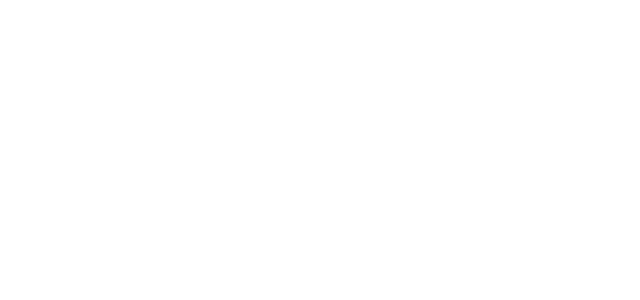
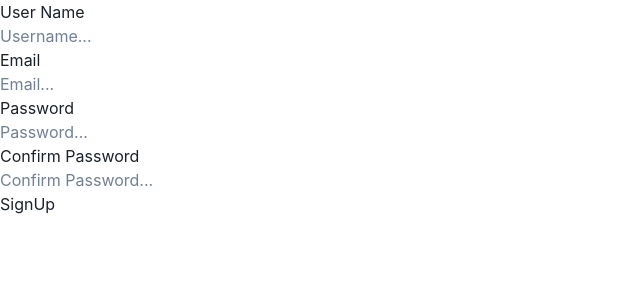
Before and after one commit to Somavik99/LogIn_SignUpUI, a React (Vite) app: page / in a window 1280 px wide. Shown: the top 300 px of the page, without its empty margins (0-640 px from the left). Built offline with nearby package versions, Linux system fonts and the light colour scheme.

Commit message:
SignUp functionality complete

```diff
--- a/src/Components/Login/Login.jsx
+++ b/src/Components/Login/Login.jsx
@@ -117,7 +117,7 @@
 
           <div className="btnSubmit">
             <button className="btn" type="submit" onClick={LoginForm}>
-              Submit
+          LogIn
             </button>
           </div>
         </form>
--- a/src/Components/SignUp/SignUp.jsx
+++ b/src/Components/SignUp/SignUp.jsx
@@ -1,30 +1,141 @@
-
+import { useState } from "react";
+import { ToastContainer, toast } from "react-toastify";
 
 const SignUp = () => {
+  const [UserInput, setUserInput] = useState({
+    uName: "",
+    eMail: "",
+    pass: "",
+    conPass: "",
+  });
+
+const [StoreData,setStoreData] = useState([]);
+
+  const userRegex = new RegExp(
+    /^(?=.*[a-z])(?=.*[A-Z])(?=.*\d)(?=.*[$@$!%*?&])[A-Za-z\d$@$!%*?&]{8,24}/
+  );
+
+  const emailRegex = new RegExp(
+    "^[a-zA-Z0-9.!#$%&’*+/=?^_`{|}~-]+@[a-zA-Z0-9-]+(?:.[a-zA-Z0-9-]+)*$"
+  );
+  const passRegex = new RegExp(
+    /^(?=.*[a-z])(?=.*[A-Z])(?=.*\d)(?=.*[$@$!%*?&])[A-Za-z\d$@$!%*?&]{8,24}/
+  );
+
+  const SignUpFomSubmit = () => {
+    const { uName, eMail, pass, conPass } = UserInput;
+
+    if (!uName.match(userRegex)) {
+      toast.error(" ", {
+        position: "top-center",
+      });
+    } else if (!eMail.match(emailRegex)) {
+      toast.error(" ", {
+        position: "top-center",
+      });
+    } else if (!pass.match(passRegex)) {
+      toast.error(" ", {
+        position: "top-center",
+      });
+    } else if (conPass !== pass) {
+      toast.error(" ", {
+        position: "top-center",
+      });
+    } else {
+      localStorage.setItem("SignUpInfo", JSON.stringify([...StoreData,UserInput]))
+      setStoreData()
+      console.log("SignedUp");
+    }
+  };
+
+  const SignUpInputChange = (e) => {
+    const { name, value } = e.target;
+    setUserInput(() => {
+      return { ...UserInput, [name]: value };
+    });
+  };
+
+  const HandleSignUpSubmit = (e) => {
+    e.preventDefault();
+  };
+
   return (
+    <div className="Container">
+      <div className="SignUpContainer">
+        <form action="" className="SignUpForm" onSubmit={HandleSignUpSubmit}>
+          <div className="userName">
+            <label htmlFor="">User Name</label>
             <div>
-   <div className="SignUpContainer">
-    <form action="" className="SignUpForm">
-      <div className="userName">
-        <label htmlFor=""></label>
-       <div><input type="text" /></div>
+              <input
+                type="text"
+                name="uName"
+                placeholder="Username..."
+                value={UserInput.uName}
+                onChange={SignUpInputChange}
+              />
+              <ToastContainer
+                style={{ height: "20px", width: "20px" }}
+                limit={1}
+              />
             </div>
-      <div className="">
-        <label htmlFor=""></label>
-       <div><input type="text" /></div>
           </div>
-      <div className="">
-        <label htmlFor=""></label>
-       <div><input type="text" /></div>
+          <div className="Email">
+            <label htmlFor="">Email</label>
+            <div>
+              <input
+                type="email"
+                name="eMail"
+                placeholder="Email..."
+                value={UserInput.eMail}
+                onChange={SignUpInputChange}
+              />
+              <ToastContainer
+                style={{ height: "20px", width: "20px" }}
+                limit={1}
+              />
             </div>
-      <div className="">
-        <label htmlFor=""></label>
-       <div><input type="text" /></div>
+          </div>
+          <div className="Pass">
+            <label htmlFor="">Password</label>
+            <div>
+              <input
+                type="password"
+                name="pass"
+                placeholder="Password..."
+                value={UserInput.pass}
+                onChange={SignUpInputChange}
+              />
+              <ToastContainer
+                style={{ height: "20px", width: "20px" }}
+                limit={1}
+              />
+            </div>
+          </div>
+          <div className="cPass">
+            <label htmlFor="">Confirm Password</label>
+            <div>
+              <input
+                type="password"
+                name="conPass"
+                placeholder="Confirm Password..."
+                value={UserInput.conPass}
+                onChange={SignUpInputChange}
+              />
+              <ToastContainer
+                style={{ height: "20px", width: "20px" }}
+                limit={1}
+              />
+            </div>
+          </div>
+          <div>
+            <button type="submit" onClick={SignUpFomSubmit}>
+              SignUp
+            </button>
           </div>
         </form>
       </div>
     </div>
-  )
-}
+  );
+};
 
-export default SignUp
+export default SignUp;
```
Lines whose indentation alone changed are shown as unchanged.
